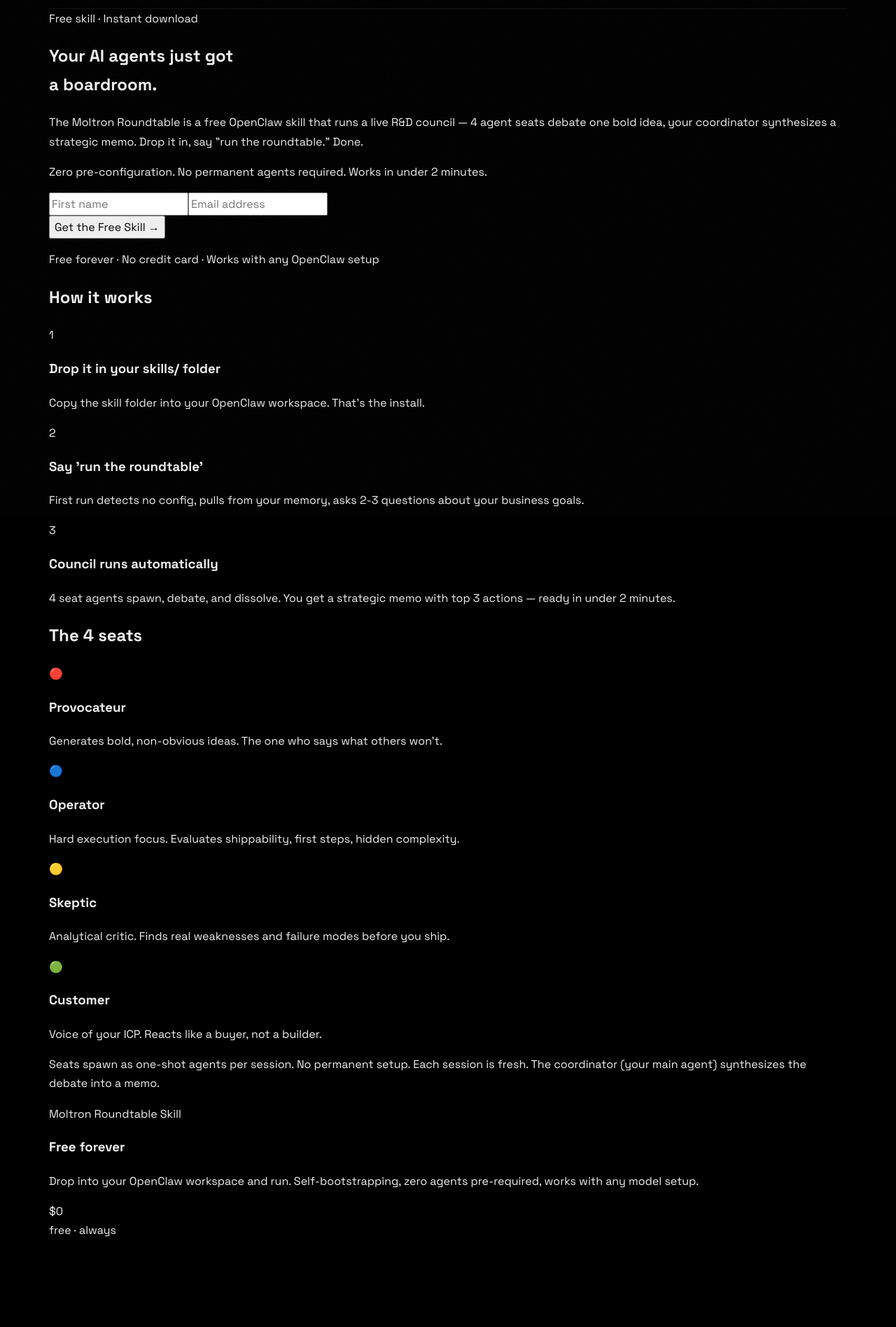
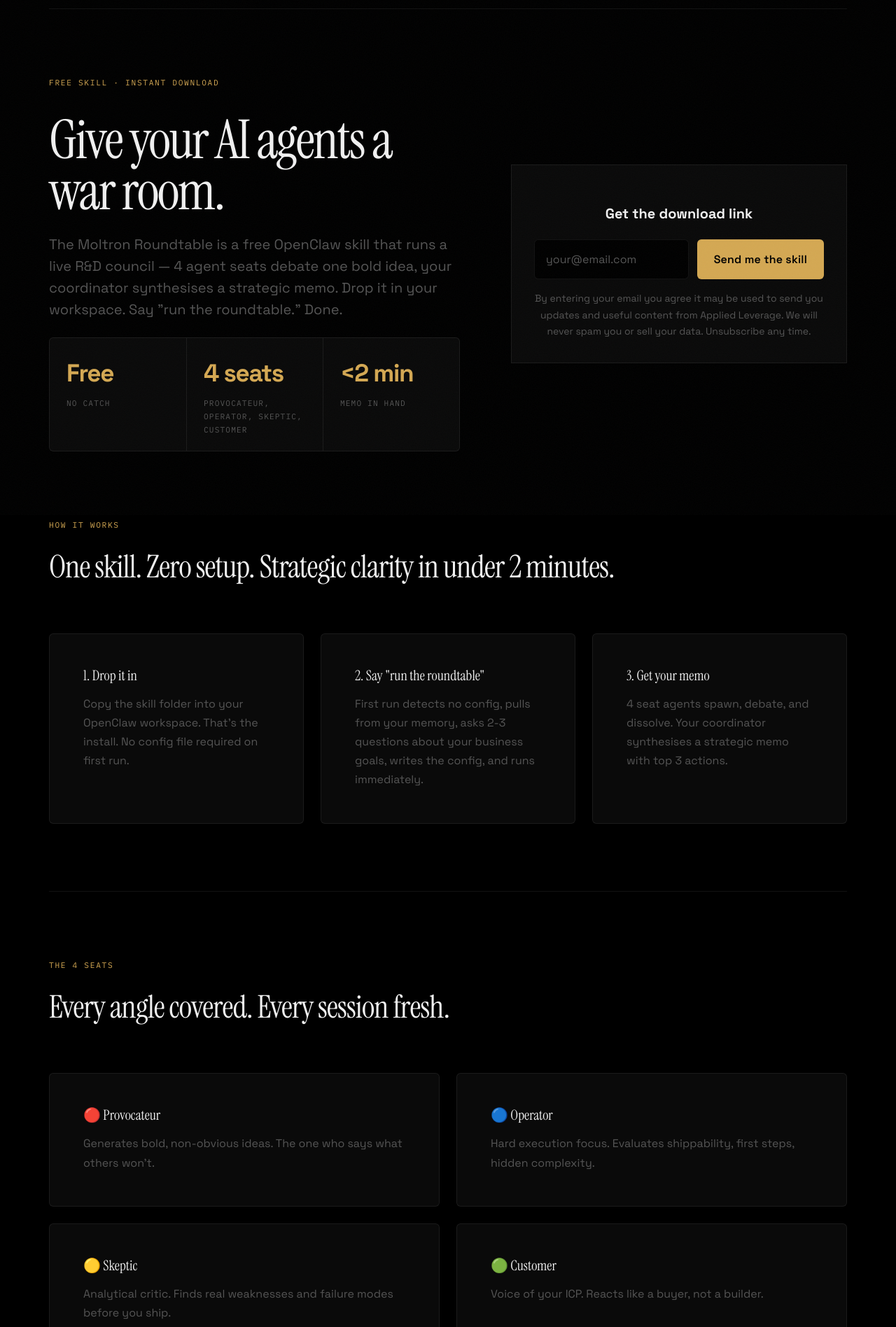
Before and after one commit to lucassynnott/applied-leverage-live-launch, a Next.js app: page /roundtable in a window 1280 px wide. Shown: the part 64-1960 px from the top of the page at 70% size. Built offline with nearby package versions, Linux system fonts and the light colour scheme.

Commit message:
fix: rewrite roundtable page to match memory-stack layout and CSS

```diff
--- a/app/roundtable/page.tsx
+++ b/app/roundtable/page.tsx
@@ -1,295 +1,282 @@
-"use client";
+import type { Metadata } from "next";
 
-import { useState } from "react";
-
-const WHAT_YOU_GET = [
-  "SKILL.md — full self-bootstrapping skill instructions",
-  "README.md — plain-English setup guide",
-  "config.example.json — all configurable fields documented",
-  "Zero permanent agents needed — seats spawn on the fly",
-  "Works with any OpenClaw workspace, any models",
-  "First run asks 2-3 questions, writes your config, runs immediately",
-  "Rotating proposer seat — different agent leads each session",
-  "Memo saved locally + Obsidian vault + Slack (all optional)",
-];
-
-const HOW_IT_WORKS = [
-  {
-    step: "1",
-    title: "Drop it in your skills/ folder",
-    description: "Copy the skill folder into your OpenClaw workspace. That's the install.",
+export const metadata: Metadata = {
+  title: "Moltron Roundtable — Free OpenClaw Skill | Applied Leverage",
+  description:
+    "A free OpenClaw skill that runs a live AI R&D council. 4 agent seats debate one bold idea, your coordinator synthesises a strategic memo. Drop it in, run it instantly.",
+  alternates: {
+    canonical: "https://appliedleverage.io/roundtable"
   },
-  {
-    step: "2",
-    title: "Say 'run the roundtable'",
+  openGraph: {
+    title: "Moltron Roundtable — Free OpenClaw Skill | Applied Leverage",
     description:
-      "First run detects no config, pulls from your memory, asks 2-3 questions about your business goals.",
+      "A free OpenClaw skill that runs a live AI R&D council. 4 agent seats debate one bold idea, your coordinator synthesises a strategic memo.",
+    type: "website",
+    url: "https://appliedleverage.io/roundtable",
   },
-  {
-    step: "3",
-    title: "Council runs automatically",
+  twitter: {
+    card: "summary_large_image",
+    title: "Moltron Roundtable — Free OpenClaw Skill | Applied Leverage",
     description:
-      "4 seat agents spawn, debate, and dissolve. You get a strategic memo with top 3 actions — ready in under 2 minutes.",
-  },
-];
-
-const SEATS = [
-  {
-    emoji: "🔴",
-    name: "Provocateur",
-    desc: "Generates bold, non-obvious ideas. The one who says what others won't.",
-  },
-  {
-    emoji: "🔵",
-    name: "Operator",
-    desc: "Hard execution focus. Evaluates shippability, first steps, hidden complexity.",
-  },
-  {
-    emoji: "🟡",
-    name: "Skeptic",
-    desc: "Analytical critic. Finds real weaknesses and failure modes before you ship.",
-  },
-  {
-    emoji: "🟢",
-    name: "Customer",
-    desc: "Voice of your ICP. Reacts like a buyer, not a builder.",
-  },
-];
-
-function SubscribeForm() {
-  const [email, setEmail] = useState("");
-  const [firstName, setFirstName] = useState("");
-  const [status, setStatus] = useState<"idle" | "loading" | "success" | "error">("idle");
-  const [error, setError] = useState("");
-
-  const handleSubmit = async (e: React.FormEvent) => {
-    e.preventDefault();
-    setStatus("loading");
-    setError("");
-
-    try {
-      const res = await fetch("/api/roundtable", {
-        method: "POST",
-        headers: { "Content-Type": "application/json" },
-        body: JSON.stringify({ email, firstName }),
-      });
-
-      if (!res.ok) {
-        const data = await res.json();
-        throw new Error(data.message ?? "Something went wrong");
-      }
-
-      setStatus("success");
-    } catch (err) {
-      setError(err instanceof Error ? err.message : "Something went wrong");
-      setStatus("error");
+      "A free OpenClaw skill that runs a live AI R&D council. 4 agent seats debate one bold idea, your coordinator synthesises a strategic memo.",
   }
 };
 
-  if (status === "success") {
+export default function RoundtablePage() {
   return (
-      <div className="text-center py-6">
-        <div className="text-3xl mb-3">🎸</div>
-        <h3 className="text-white font-bold text-xl mb-2">You&apos;re in.</h3>
-        <p className="text-neutral-400 text-sm">
-          Check your inbox — the skill zip is on its way.
+    <main className="marketing-page marketing-page--roundtable">
+      <section className="page-hero">
+        <div className="hero-two-column">
+          <div className="hero-two-column__left">
+            <p className="eyebrow">Free skill · Instant download</p>
+            <h1 className="hero-title">
+              Give your AI agents a war room.
+            </h1>
+            <p className="hero-subheadline">
+              The Moltron Roundtable is a free OpenClaw skill that runs a live R&amp;D council —
+              4 agent seats debate one bold idea, your coordinator synthesises a strategic memo.
+              Drop it in your workspace. Say &quot;run the roundtable.&quot; Done.
             </p>
+            <div className="hero-stats-bar">
+              <article className="hero-metric">
+                <span className="hero-metric__value">Free</span>
+                <span className="hero-metric__label">no catch</span>
+              </article>
+              <article className="hero-metric">
+                <span className="hero-metric__value">4 seats</span>
+                <span className="hero-metric__label">Provocateur, Operator, Skeptic, Customer</span>
+              </article>
+              <article className="hero-metric">
+                <span className="hero-metric__value">&lt;2 min</span>
+                <span className="hero-metric__label">memo in hand</span>
+              </article>
             </div>
-    );
-  }
-
-  return (
-    <form onSubmit={handleSubmit} className="space-y-3">
-      <div className="flex gap-3">
-        <input
-          type="text"
-          placeholder="First name"
-          value={firstName}
-          onChange={(e) => setFirstName(e.target.value)}
-          className="flex-1 bg-neutral-900 border border-neutral-700 rounded-lg px-4 py-3 text-white placeholder-neutral-500 focus:outline-none focus:border-violet-500 text-sm"
-        />
+          </div>
+          <div className="hero-two-column__right">
+            <div className="email-capture-card">
+              <h3>Get the download link</h3>
+              <form id="roundtable-form" className="email-form">
+                <div className="form-group">
                   <input
                     type="email"
-          placeholder="Email address"
-          value={email}
-          onChange={(e) => setEmail(e.target.value)}
+                    name="email"
+                    placeholder="your@email.com"
                     required
-          className="flex-[2] bg-neutral-900 border border-neutral-700 rounded-lg px-4 py-3 text-white placeholder-neutral-500 focus:outline-none focus:border-violet-500 text-sm"
+                    className="email-input"
                   />
+                  <button type="submit" className="button button-primary">
+                    Send me the skill
+                  </button>
                 </div>
-      {error && <p className="text-red-400 text-xs">{error}</p>}
-      <button
-        type="submit"
-        disabled={status === "loading"}
-        className="w-full bg-white text-black font-bold px-6 py-4 rounded-xl hover:bg-neutral-100 transition-colors text-base disabled:opacity-50 disabled:cursor-not-allowed"
-      >
-        {status === "loading" ? "Sending..." : "Get the Free Skill →"}
-      </button>
-      <p className="text-center text-xs text-neutral-600">
-        Free forever · No credit card · Works with any OpenClaw setup
+                <p className="form-note">
+                  By entering your email you agree it may be used to send you updates and useful content from Applied Leverage. We will never spam you or sell your data. Unsubscribe any time.
                 </p>
               </form>
-  );
-}
-
-export default function RoundtablePage() {
-  return (
-    <div className="mx-auto max-w-4xl">
-      {/* Hero */}
-      <section className="pt-8 pb-20 text-center">
-        <div className="inline-flex items-center gap-2 text-xs font-medium uppercase tracking-wider text-neutral-500 border border-neutral-800 rounded-full px-3 py-1 mb-6">
-          <span className="w-1.5 h-1.5 rounded-full bg-violet-500 animate-pulse" />
-          Free skill · Instant download
+              <div id="success-message" className="success-message" style={{ display: "none" }}>
+                <p>Check your inbox — the skill is on its way.</p>
               </div>
-        <h1 className="text-4xl sm:text-5xl lg:text-6xl font-bold tracking-tight text-white leading-[1.1] mb-6">
-          Your AI agents just got
-          <br className="hidden sm:block" />
-          a boardroom.
-        </h1>
-        <p className="text-lg sm:text-xl text-neutral-400 leading-relaxed max-w-2xl mx-auto mb-3">
-          The Moltron Roundtable is a free OpenClaw skill that runs a live R&D council —
-          4 agent seats debate one bold idea, your coordinator synthesizes a strategic memo.
-          Drop it in, say &quot;run the roundtable.&quot; Done.
-        </p>
-        <p className="text-sm text-neutral-500 mb-10">
-          Zero pre-configuration. No permanent agents required. Works in under 2 minutes.
-        </p>
-
-        {/* Form */}
-        <div className="max-w-xl mx-auto">
-          <SubscribeForm />
-        </div>
-      </section>
-
-      {/* How it works */}
-      <section className="py-16 border-t border-neutral-800">
-        <h2 className="text-sm font-medium uppercase tracking-widest text-neutral-500 mb-10">
-          How it works
-        </h2>
-        <div className="grid sm:grid-cols-3 gap-8">
-          {HOW_IT_WORKS.map((item) => (
-            <div key={item.step}>
-              <div className="text-3xl font-bold text-neutral-800 mb-3 font-mono">{item.step}</div>
-              <h3 className="text-white font-semibold mb-2">{item.title}</h3>
-              <p className="text-neutral-400 text-sm leading-relaxed">{item.description}</p>
-            </div>
-          ))}
-        </div>
-      </section>
-
-      {/* The 4 seats */}
-      <section className="py-16 border-t border-neutral-800">
-        <h2 className="text-sm font-medium uppercase tracking-widest text-neutral-500 mb-10">
-          The 4 seats
-        </h2>
-        <div className="grid sm:grid-cols-2 gap-4">
-          {SEATS.map((seat) => (
-            <div
-              key={seat.name}
-              className="border border-neutral-800 rounded-xl p-6 hover:border-neutral-600 transition-colors"
-            >
-              <div className="text-2xl mb-3">{seat.emoji}</div>
-              <h3 className="text-white font-semibold mb-1">{seat.name}</h3>
-              <p className="text-neutral-400 text-sm leading-relaxed">{seat.desc}</p>
-            </div>
-          ))}
-        </div>
-        <p className="mt-6 text-neutral-500 text-sm">
-          Seats spawn as one-shot agents per session. No permanent setup. Each session is fresh.
-          The coordinator (your main agent) synthesizes the debate into a memo.
-        </p>
-      </section>
-
-      {/* What you get */}
-      <section className="py-16 border-t border-neutral-800">
-        <div className="border border-violet-500/40 rounded-2xl p-8 bg-gradient-to-b from-violet-950/20 to-transparent">
-          <div className="flex flex-col sm:flex-row sm:items-start sm:justify-between gap-6 mb-8">
-            <div>
-              <div className="text-xs font-medium uppercase tracking-wider text-violet-400 mb-2">
-                Moltron Roundtable Skill
-              </div>
-              <h3 className="text-white font-bold text-2xl mb-1">Free forever</h3>
-              <p className="text-neutral-400 text-sm max-w-md leading-relaxed">
-                Drop into your OpenClaw workspace and run. Self-bootstrapping, zero agents pre-required,
-                works with any model setup.
-              </p>
-            </div>
-            <div className="shrink-0 text-right">
-              <div className="text-4xl font-bold text-white mb-1">$0</div>
-              <div className="text-neutral-500 text-sm">free · always</div>
+              <div id="error-message" className="error-message" style={{ display: "none" }}>
+                <p>Something went wrong. Try again or email lucas@appliedleverage.io directly.</p>
               </div>
             </div>
-
-          <ul className="grid sm:grid-cols-2 gap-3 mb-8">
-            {WHAT_YOU_GET.map((item) => (
-              <li key={item} className="flex items-start gap-2.5 text-sm text-neutral-300">
-                <svg
-                  className="w-4 h-4 text-violet-400 shrink-0 mt-0.5"
-                  fill="none"
-                  stroke="currentColor"
-                  viewBox="0 0 24 24"
-                >
-                  <path strokeLinecap="round" strokeLinejoin="round" strokeWidth={2} d="M5 13l4 4L19 7" />
-                </svg>
-                {item}
-              </li>
-            ))}
-          </ul>
-
-          <div className="max-w-xl">
-            <SubscribeForm />
           </div>
         </div>
       </section>
 
-      {/* Sample memo */}
-      <section className="py-16 border-t border-neutral-800">
-        <h2 className="text-sm font-medium uppercase tracking-widest text-neutral-500 mb-6">
-          Sample output
-        </h2>
-        <div className="border border-neutral-800 rounded-xl p-6 bg-neutral-950 font-mono text-xs leading-relaxed overflow-x-auto">
-          <pre className="text-neutral-400 whitespace-pre-wrap">{`# 🧠 R&D Council — Session #3
+      <section className="page-band" id="how-it-works">
+        <div className="page-band__header">
+          <p className="eyebrow">How it works</p>
+          <h2>One skill. Zero setup. Strategic clarity in under 2 minutes.</h2>
+        </div>
+        <div className="card-grid card-grid--three">
+          <article className="surface-card icon-card">
+            <h3>1. Drop it in</h3>
+            <p>
+              Copy the skill folder into your OpenClaw workspace. That&apos;s the install.
+              No config file required on first run.
+            </p>
+          </article>
+          <article className="surface-card icon-card">
+            <h3>2. Say &quot;run the roundtable&quot;</h3>
+            <p>
+              First run detects no config, pulls from your memory, asks 2-3 questions about
+              your business goals, writes the config, and runs immediately.
+            </p>
+          </article>
+          <article className="surface-card icon-card">
+            <h3>3. Get your memo</h3>
+            <p>
+              4 seat agents spawn, debate, and dissolve. Your coordinator synthesises a
+              strategic memo with top 3 actions.
+            </p>
+          </article>
+        </div>
+      </section>
+
+      <section className="page-band" id="the-seats">
+        <div className="page-band__header">
+          <p className="eyebrow">The 4 seats</p>
+          <h2>Every angle covered. Every session fresh.</h2>
+        </div>
+        <div className="card-grid card-grid--two">
+          <article className="surface-card icon-card">
+            <h3>🔴 Provocateur</h3>
+            <p>Generates bold, non-obvious ideas. The one who says what others won&apos;t.</p>
+          </article>
+          <article className="surface-card icon-card">
+            <h3>🔵 Operator</h3>
+            <p>Hard execution focus. Evaluates shippability, first steps, hidden complexity.</p>
+          </article>
+          <article className="surface-card icon-card">
+            <h3>🟡 Skeptic</h3>
+            <p>Analytical critic. Finds real weaknesses and failure modes before you ship.</p>
+          </article>
+          <article className="surface-card icon-card">
+            <h3>🟢 Customer</h3>
+            <p>Voice of your ICP. Reacts like a buyer, not a builder.</p>
+          </article>
+        </div>
+        <article className="narrative-card markdown" style={{ marginTop: "2rem" }}>
+          <p>
+            Seats spawn as one-shot agents per session — no permanent agents, no pre-configuration.
+            The coordinator (your main agent) synthesises the debate into a memo with clear decisions
+            and next steps.
+          </p>
+        </article>
+      </section>
+
+      <section className="page-band" id="whats-inside">
+        <div className="page-band__header">
+          <p className="eyebrow">What&apos;s inside</p>
+          <h2>A complete, self-bootstrapping skill you can drop into any OpenClaw workspace.</h2>
+        </div>
+        <div className="card-grid card-grid--three">
+          <article className="surface-card icon-card">
+            <h3>SKILL.md</h3>
+            <p>
+              Full self-bootstrapping skill instructions. Detects no config, asks 2-3 questions,
+              writes your setup, runs immediately.
+            </p>
+          </article>
+          <article className="surface-card icon-card">
+            <h3>README.md</h3>
+            <p>
+              Plain-English setup guide. No jargon, no prerequisites. Copy folder, start talking.
+            </p>
+          </article>
+          <article className="surface-card icon-card">
+            <h3>config.example.json</h3>
+            <p>
+              All configurable fields documented. Agent IDs, business context, Slack channel,
+              vault path — everything optional.
+            </p>
+          </article>
+        </div>
+      </section>
+
+      <section className="page-band" id="sample-output">
+        <div className="page-band__header">
+          <p className="eyebrow">Sample output</p>
+          <h2>What a session memo looks like.</h2>
+        </div>
+        <article className="narrative-card markdown">
+          <pre style={{ whiteSpace: "pre-wrap", fontSize: "0.85rem", lineHeight: "1.6", overflowX: "auto" }}>{`# 🧠 R&D Council — Session #3
 2026-03-24 09:00 | morning | Proposer: 🔴 Provocateur
 
 ## 💡 The Idea
 Launch a "one-hour agency audit" as a $97 async offer — founder records
-a 10-min walkthrough, agent fleet diagnoses bottlenecks, delivers a
-written report with 3 immediate actions.
+a 10-min Loom walkthrough, agent fleet diagnoses bottlenecks, delivers
+a written report with 3 immediate actions.
 
-🔵 Operator: Shippable in 48h — Loom intake, Goro writes the report,
-no sales call needed. First constraint is intake form UX.
+🔵 Operator: Shippable in 48h. First constraint is intake form UX.
 
-🟡 Skeptic: Who decides the 3 actions are right? Trust breaks if the
-report feels generic. Needs at least one sync touchpoint.
+🟡 Skeptic: Who decides the 3 actions are right? Needs at least one
+sync touchpoint or the report feels generic.
 
 🟢 Customer: I'd pay $97 for a diagnosis that doesn't require an hour
 of my time. Price it at $147 and it signals seriousness.
 
 ## 📋 Strategic Memo
 The async audit idea is sound. The risk isn't execution — it's trust.
-A written report from an AI fleet will feel cheap unless the intake is
-thorough and the recommendations are specific...
 
 Top 3 Actions:
 1. Build intake form this week (30 min, Tally + Notion)
 2. Run 2 beta audits free, collect testimonials
 3. Launch at $147 with a 48h turnaround guarantee`}</pre>
+        </article>
+      </section>
+
+      <section className="page-band page-band--cta" id="get-it">
+        <div className="page-band__header">
+          <p className="eyebrow">Free download</p>
+          <h2>Get the Moltron Roundtable skill.</h2>
+        </div>
+        <div className="email-capture-card">
+          <form id="roundtable-form-footer" className="email-form">
+            <div className="form-group">
+              <input
+                type="email"
+                name="email"
+                placeholder="your@email.com"
+                required
+                className="email-input"
+              />
+              <button type="submit" className="button button-primary">
+                Send me the skill
+              </button>
+            </div>
+            <p className="form-note">
+              By entering your email you agree it may be used to send you updates and useful content from Applied Leverage. We will never spam you or sell your data. Unsubscribe any time.
+            </p>
+          </form>
         </div>
       </section>
 
-      {/* Final CTA */}
-      <section className="py-20 border-t border-neutral-800 text-center">
-        <h2 className="text-3xl sm:text-4xl font-bold tracking-tight text-white mb-4">
-          Give your agents a war room.
-        </h2>
-        <p className="text-neutral-400 text-lg mb-10 max-w-xl mx-auto leading-relaxed">
-          One skill file. Zero setup. Your agent fleet debates your biggest business problem
-          and hands you a decision in under 2 minutes.
-        </p>
-        <div className="max-w-xl mx-auto">
-          <SubscribeForm />
-        </div>
-      </section>
-    </div>
+      <script
+        dangerouslySetInnerHTML={{
+          __html: `
+            function handleRoundtableSubmit(e) {
+              e.preventDefault();
+              const form = e.target;
+              const email = form.querySelector('input[name="email"]').value;
+              const submitBtn = form.querySelector('button[type="submit"]');
+              const successMsg = document.getElementById('success-message');
+              const errorMsg = document.getElementById('error-message');
+
+              submitBtn.disabled = true;
+              submitBtn.textContent = 'Sending...';
+
+              fetch('/api/roundtable', {
+                method: 'POST',
+                headers: { 'Content-Type': 'application/json' },
+                body: JSON.stringify({ email })
+              })
+              .then(r => r.json())
+              .then(data => {
+                if (data.success) {
+                  form.style.display = 'none';
+                  if (successMsg) successMsg.style.display = 'block';
+                  document.querySelectorAll('#roundtable-form-footer').forEach(f => {
+                    f.innerHTML = '<p class="success-text">Check your inbox — the skill is on its way.</p>';
+                  });
+                } else {
+                  if (errorMsg) errorMsg.style.display = 'block';
+                  submitBtn.disabled = false;
+                  submitBtn.textContent = 'Send me the skill';
+                }
+              })
+              .catch(() => {
+                if (errorMsg) errorMsg.style.display = 'block';
+                submitBtn.disabled = false;
+                submitBtn.textContent = 'Send me the skill';
+              });
+            }
+
+            document.getElementById('roundtable-form')?.addEventListener('submit', handleRoundtableSubmit);
+            document.getElementById('roundtable-form-footer')?.addEventListener('submit', handleRoundtableSubmit);
+          `
+        }}
+      />
+    </main>
   );
 }
```
Lines whose indentation alone changed are shown as unchanged.
